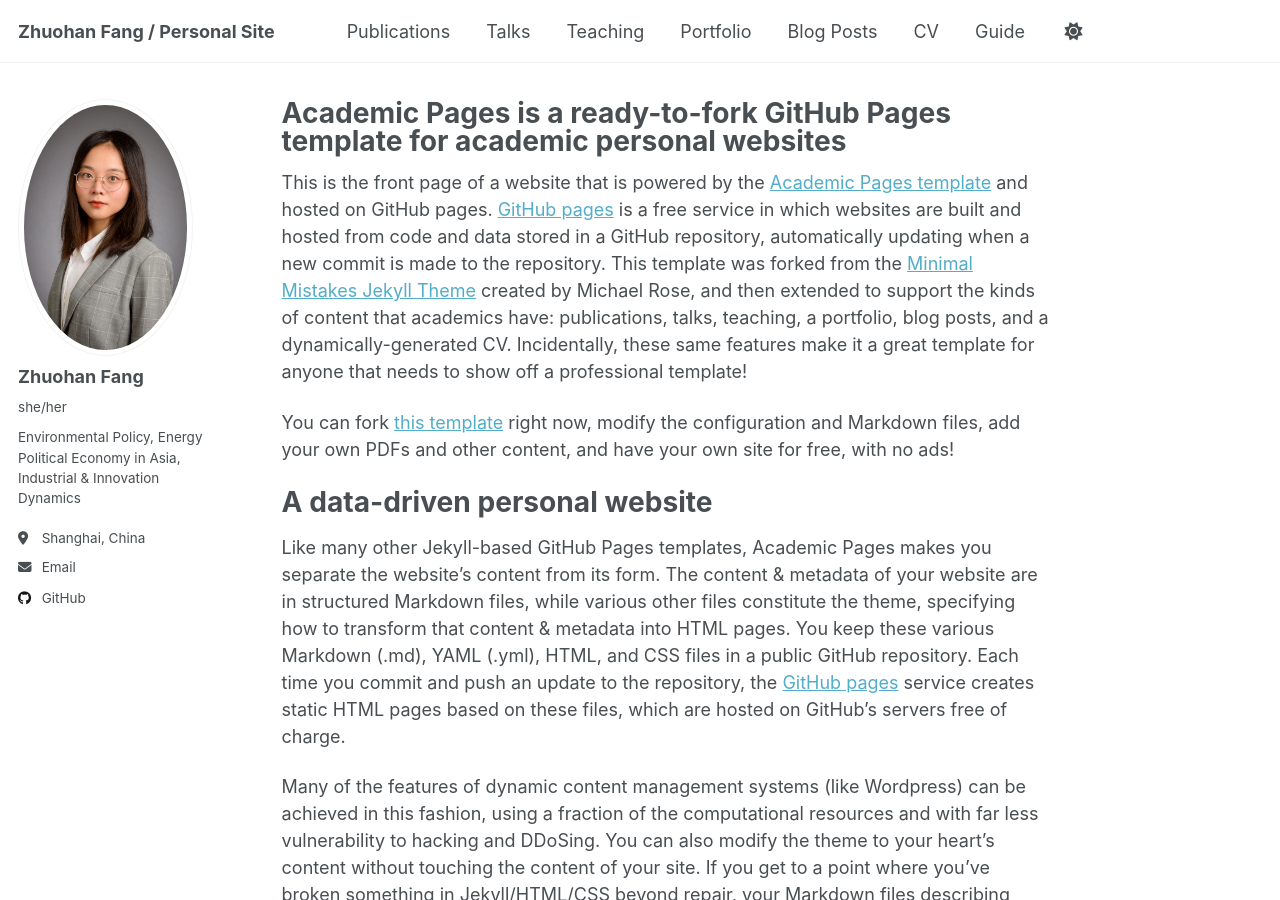
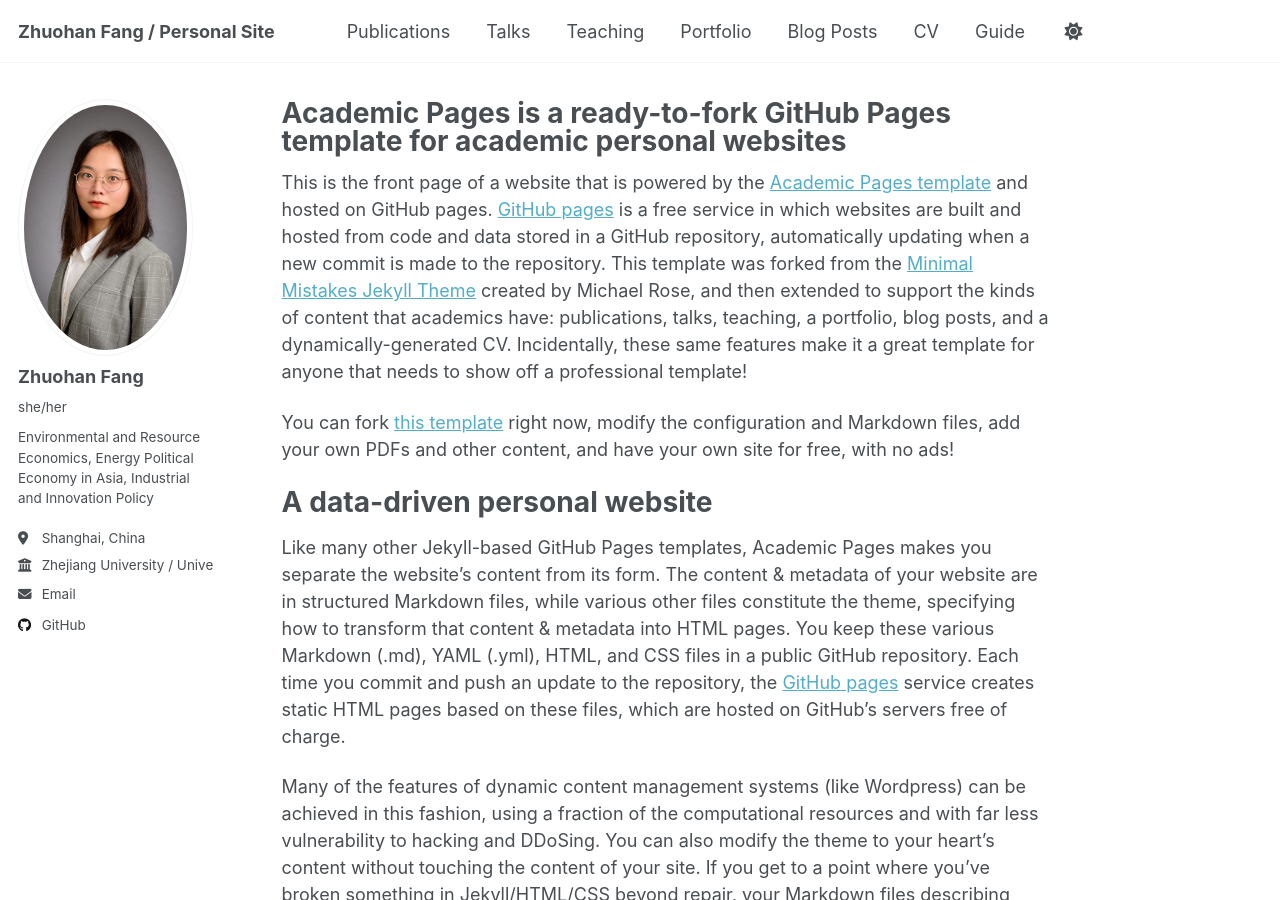
Before and after one commit to fzh200001/fzh200001.github.io, a Jekyll site: the page built from _pages/about.md, in a window 1280 px wide and 900 px high. Built offline with Jekyll 4.4.1, drawn with Linux system fonts in a browser that asks for light colours; a script that is not in the unit is left out.

Commit message:
Update _config.yml
Update config

```diff
--- a/_config.yml
+++ b/_config.yml
@@ -25,9 +25,9 @@ author:
   avatar           : "profile.png"
   name             : "Zhuohan Fang"
   pronouns         : "she/her"
-  bio              : "Environmental Policy, Energy Political Economy in Asia, Industrial & Innovation Dynamics"
+  bio              : "Environmental and Resource Economics, Energy Political Economy in Asia, Industrial and Innovation Policy"
   location         : "Shanghai, China"
-  #employer         : "Red Brick University"
+  employer         : "Zhejiang University / University of California, San Diego"
   uri              : # URL
   email            : "zhf003@ucsd.edu"
 
```
